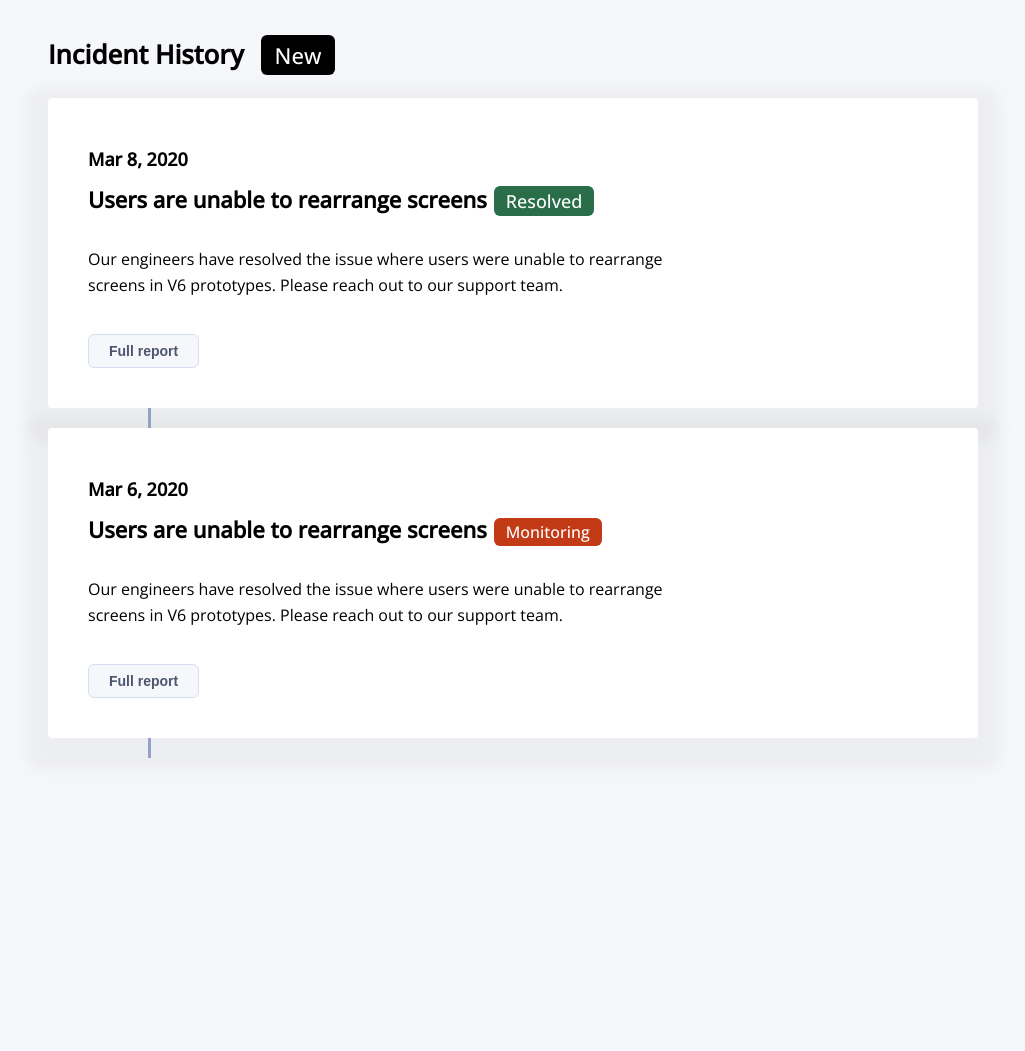
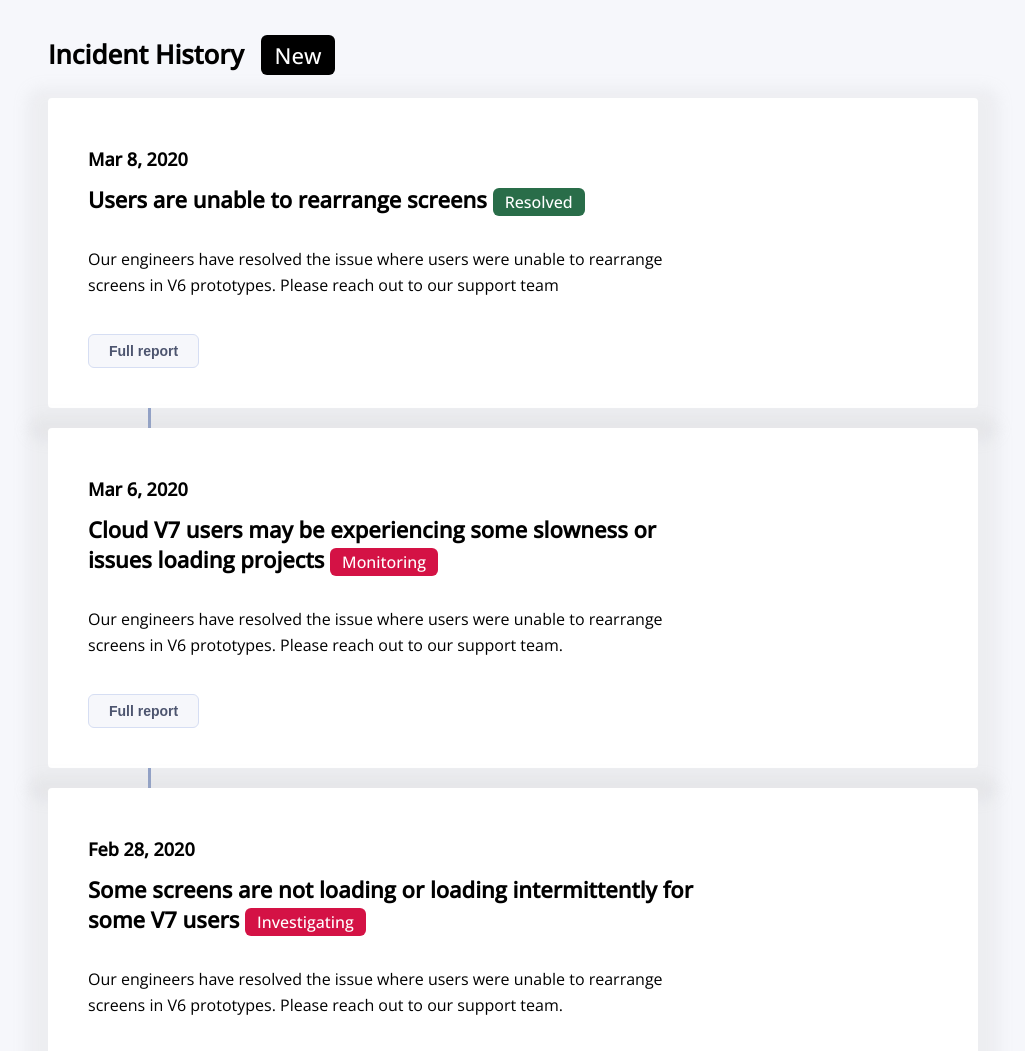
Before and after one commit to neluttu/incident-report, a plain HTML site: page index.html in a window 1280 px wide. Shown: the top 1051 px of the page, without its empty margins (127-1152 px from the left). Before the commit the page ends 800 px from the top, so only its background shows below. Drawn offline with nearby package versions, Linux system fonts and the light colour scheme.

Commit message:
Finished.

```diff
--- a/index.html
+++ b/index.html
@@ -18,7 +18,18 @@
             <div class="box">
                 <span class="date">Mar 8, 2020</span>
                 <br>
-                <span class="title">Users are unable to rearrange screens</span> <span class="titleLabel">Resolved</span>
+                <span class="title">Users are unable to rearrange screens <span class="resolved">Resolved</span></span>
+                <br>
+                <span class="incident">Our engineers have resolved the issue where users were unable to rearrange screens in V6 prototypes. Please reach out to our support team</span>
+                <br>
+                <button>Full report</button>
+            </div>
+            <div class="spacer"></div>
+
+            <div class="box">
+                <span class="date">Mar 6, 2020</span>
+                <br>
+                <span class="title">Cloud V7 users may be experiencing some slowness or issues loading projects <span class="monitoring">Monitoring</span></span>
                 <br>
                 <span class="incident">Our engineers have resolved the issue where users were unable to rearrange screens in V6 prototypes. Please reach out to our support team.</span>
                 <br>
@@ -27,15 +38,14 @@
             <div class="spacer"></div>
 
             <div class="box">
-                <span class="date">Mar 6, 2020</span>
+                <span class="date">Feb 28, 2020</span>
                 <br>
-                <span class="title">Users are unable to rearrange screens</span> <span class="monitoring">Monitoring</span>
+                <span class="title">Some screens are not loading or loading intermittently for some V7 users <span class="investigating">Investigating</span></span>
                 <br>
                 <span class="incident">Our engineers have resolved the issue where users were unable to rearrange screens in V6 prototypes. Please reach out to our support team.</span>
                 <br>
                 <button>Full report</button>
             </div>
-            <div class="spacer"></div>
         </div>
     </div>
 </body>
--- a/styles.css
+++ b/styles.css
@@ -31,6 +31,7 @@ h3 {
 .new {
     border-radius: 6px;
     background-color: black;
+    cursor: pointer;
     color: white;
     font-size: 22px;
     font-weight: 500;
@@ -38,25 +39,36 @@ h3 {
     margin-left: 10px;
 }
 
-.monitoring {
-    background-color: #c33a17;
+.resolved {
+    background-color: #296d49;
     font-size: 16px;
     border-radius: 6px;
     color:white;
     padding: 3px 12px 3px;
     font-weight: 500;
+    display: inline-block;
 }
 
+.monitoring {
+    background-color: #d41245;
+    font-size: 16px;
+    border-radius: 6px;
+    color:white;
+    padding: 3px 12px 3px;
+    font-weight: 500;
+    display: inline-block;
+}
 
 .investigating {
+    background-color: #d41245;
+    font-size: 16px;
     border-radius: 6px;
-    background-color: #d41245;
-    color: white;
-    font-size: 22px;
+    color:white;
+    padding: 3px 12px 3px;
     font-weight: 500;
-    padding: 5px 14px;
-    margin-left: 10px;
+    display: inline-block;
 }
+
 
 button {
     background-color: #f6f7fb;
@@ -66,7 +78,12 @@ button {
     border-radius: 6px;
     font-size: 14px;
     font-weight: 600;
+    cursor: pointer;
+    transition: all 0.3s ease;
+}
 
+button:hover {
+    border:1px solid white;
 }
 
 .spacer {
@@ -92,16 +109,9 @@ button {
     font-weight: 600;
     margin-top: 10px;
     display: inline-block;
+    max-width: 74%;
 }
 
-.titleLabel {
-    background-color: #296d49;
-    font-size: 18px;
-    border-radius: 6px;
-    color:white;
-    padding: 3px 12px 3px;
-    font-weight: 500;
-}
 
 .incident {
     font-size: 16px;
@@ -111,3 +121,7 @@ button {
     padding:30px 0px;
     max-width: 70%;
 }
+
+.more {
+    display: none;
+}
```
